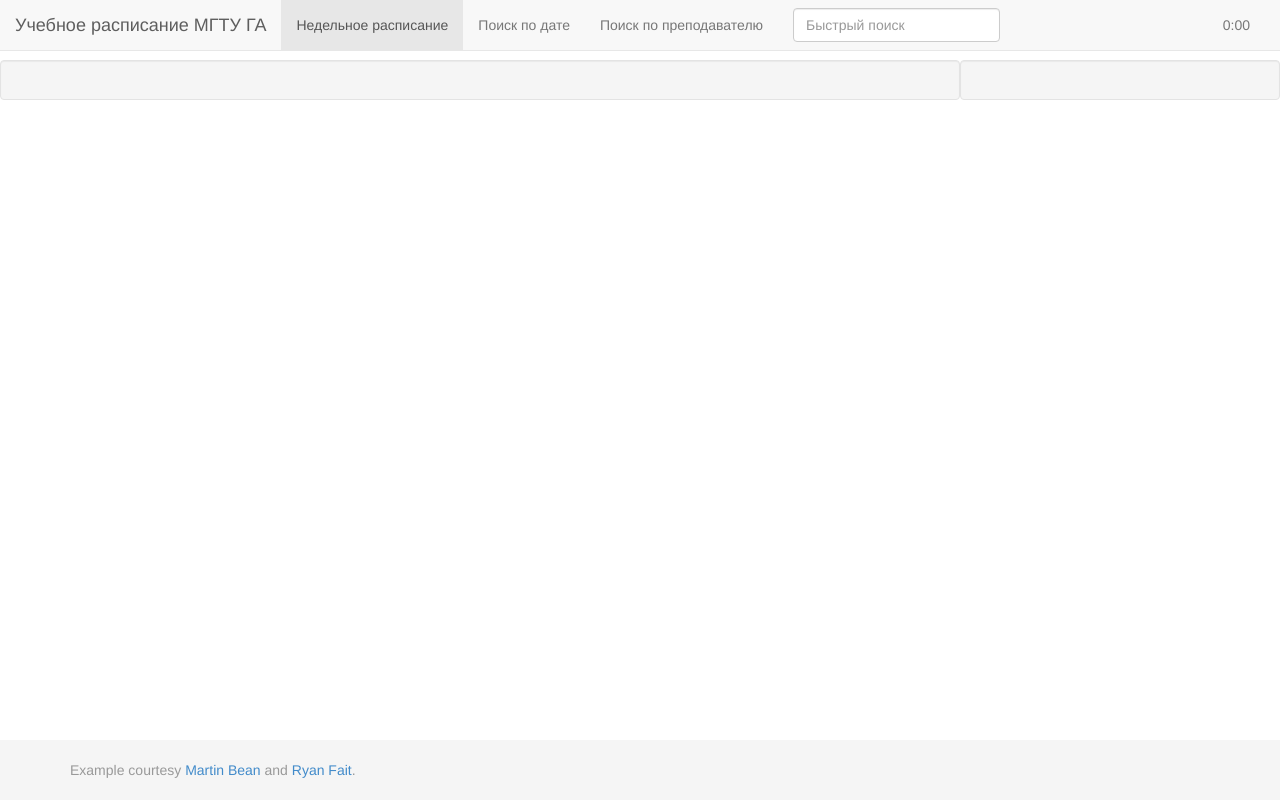
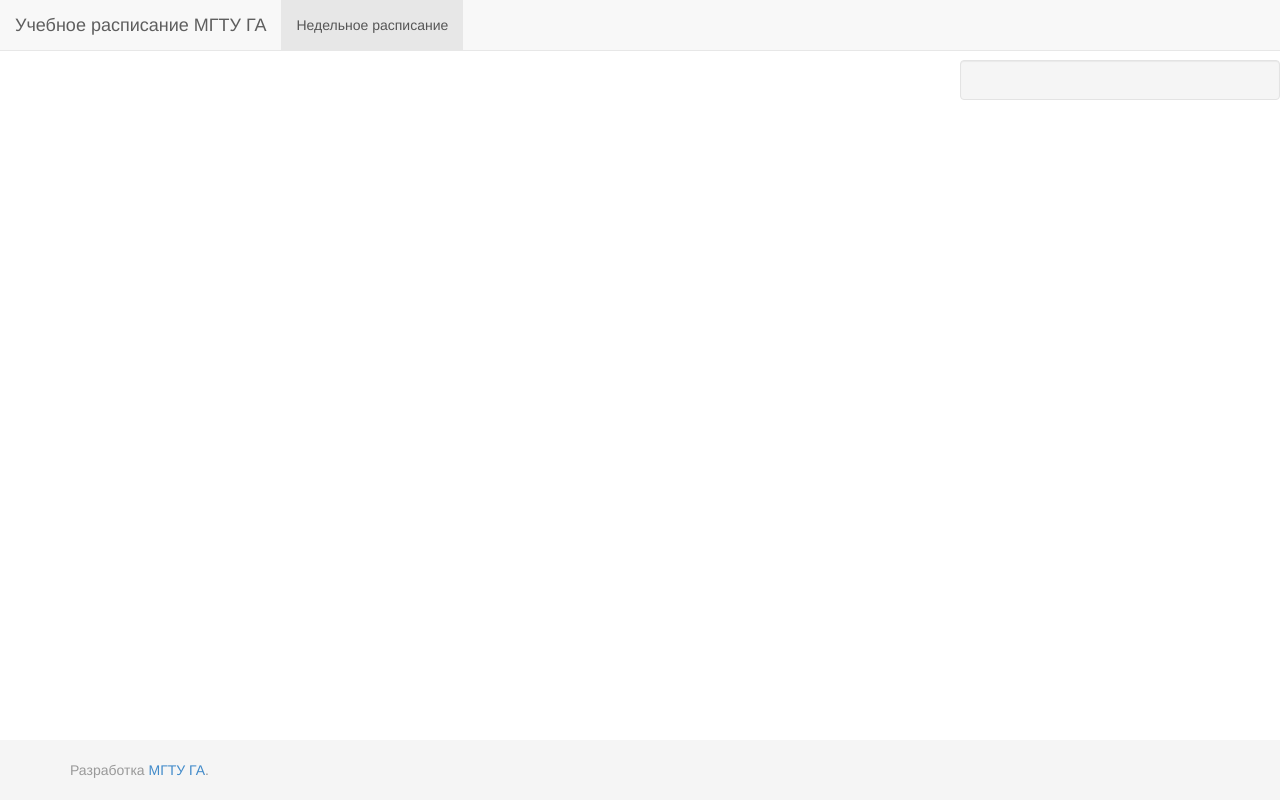
Before and after one commit to shyr1punk/schedule, a Django app: page / in a window 1280 px wide. Run offline with Django 3.2, Linux system fonts and the light colour scheme; data that the repository does not hold is empty; some libraries are stand-ins or nearby versions.

Commit message:
Refactor JS code. Refactor request. Refactor layout

```diff
--- a/schedule/updater.py
+++ b/schedule/updater.py
@@ -3,7 +3,7 @@ __author__ = 'shyr1punk'
 
 
 from schedule.models import Group, Lesson
-from bs4 import BeautifulSoup
+from BeautifulSoup import BeautifulSoup
 import parser
 import urllib2
 import urllib
--- a/static/css/styles.css
+++ b/static/css/styles.css
@@ -96,19 +96,9 @@
     font-weight: normal;
 }
 
-
-.counter img{ opacity:0.4; filter:alpha(opacity=40) }
-.counter:hover img{ opacity:1.0; filter:alpha(opacity=100) }
-.yashare-auto-init { opacity:0.4; filter:alpha(opacity=40) }
-.yashare-auto-init:hover { opacity:1.0; filter:alpha(opacity=100) }
-
 #information {
 margin: 0 20px 5px 0;
 }
-
-#Timer{
-     color:#777;
- }
 
 .autocomplete-suggestions { border: 1px solid #999; background: #FFF; cursor: default; overflow: auto; -webkit-box-shadow: 1px 4px 3px rgba(50, 50, 50, 0.64); -moz-box-shadow: 1px 4px 3px rgba(50, 50, 50, 0.64); box-shadow: 1px 4px 3px rgba(50, 50, 50, 0.64); }
 .autocomplete-suggestion { padding: 2px 5px; white-space: nowrap; overflow: hidden; }
@@ -118,17 +108,15 @@ margin: 0 20px 5px 0;
 th {text-align:center}
 
 .tablerow {
-    height: 30px;
+    /*height: 30px;*/
 }
 
 .tableday{
-    float: left;
-    width: 33%;
     display: table;
 }
 
 .tableday tr {
-    height: 68px;
+    min-height: 50px;
 }
 
 .tableday td {
@@ -143,3 +131,9 @@ th {text-align:center}
 .subgroup-lesson {
     overflow: auto;
 }
+
+#week-schedule-inner {
+    width: 70%;
+    margin: 0 auto;
+    overflow: auto;
+}
--- a/templates/index.html
+++ b/templates/index.html
@@ -5,7 +5,7 @@
     <meta name="viewport" content="width=device-width, initial-scale=1.0, maximum-scale=1.0, user-scalable=no">
     <meta property="og:image" content="http://www.eng.biu.ac.il/meo/files/2013/03/schedule-icon.jpg"/>
     <meta property="og:title" content="Учебное расписание МГТУ ГА"/>
-    <meta property="og:description" content="Расписание для группы ЭВМ 4-2 с 3 июня по 8 июня"/>
+    <meta property="og:description" content=""/>
     <title>Учебное расписание МГТУ ГА</title>
     <link href="{{ STATIC_URL }}/static/css/bootstrap.min.css" rel="stylesheet" media="screen">
     <link href="{{ STATIC_URL }}/static/css/bootstrap-glyphicons.css" rel="stylesheet">
@@ -34,20 +34,9 @@
                 <a class="navbar-brand" href="/">Учебное расписание МГТУ ГА</a>
             </div>
             <div class="collapse navbar-collapse">
-            <p class="navbar-text pull-right">
-                <span id="Timer" class="hidden-xs">0:00</span>
-            </p>
                 <ul class="nav navbar-nav">
                     <li class="active"><a href="#weekSchedule">Недельное расписание</a></li>
-                <li><a href="#dateSchedule" data-toggle="pill">Поиск по дате</a></li>
-                <li><a href="#teacherSchedule">Поиск по преподавателю</a></li>
                 </ul>
-            <form class="navbar-form navbar-left" role="search">
-                <div class="form-group">
-                    <input type="text" class="form-control" placeholder="Быстрый поиск">
-                </div>
-                <!-- <button type="submit" class="btn btn-default">Submit</button>-->
-            </form>
             </div>
             <!--/.nav-collapse -->
         </div>
@@ -65,13 +54,11 @@
     </div>
     <div class="container-fluid" role="main">
         <div class="row-fluid">
-<div id="weekSchedule" class="col-md-9 well">
-<!--/row-->
-<div id="dateSchedule" style="display: none;">Поиск по дате<br></div>
-<div id="teacherSchedule" style="display: none;"><input type="text" name="q" id="query"
-                                                        placeholder="Фамилия преподавателя"/></div>
+            <div id="weekSchedule" class="col-md-9">
+                <div id="week-schedule-inner">
+
                 </div>
-
+            </div>
             <div class="col-md-3 well">
                 <div id="menu" class="sidebar-nav">
                     <!--Side menu-->
@@ -82,12 +69,10 @@
     </div>
     <!--/.fluid-container-->
 </div>
-</div>
 
 <div id="footer" class="visible-lg">
     <div class="container">
-        <p class="text-muted credit">Example courtesy <a href="http://martinbean.co.uk">Martin Bean</a> and <a
-                href="http://ryanfait.com/sticky-footer/">Ryan Fait</a>.</p>
+        <p class="text-muted credit">Разработка <a href="http://mstuca.ru">МГТУ ГА</a>.</p>
     </div>
 </div>
 
```
Also changed, not shown: static/js/main.js (+37 -4 lines). Lines whose indentation alone changed are shown as unchanged.
